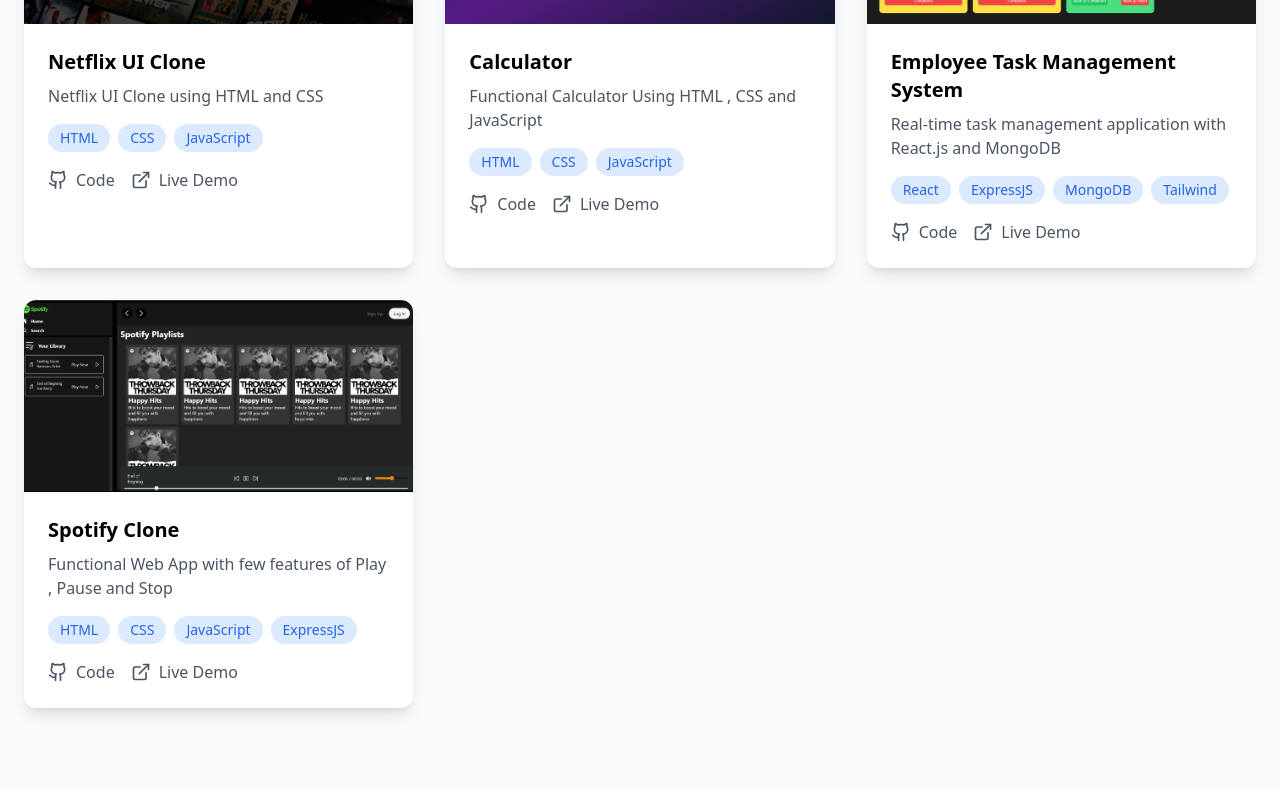
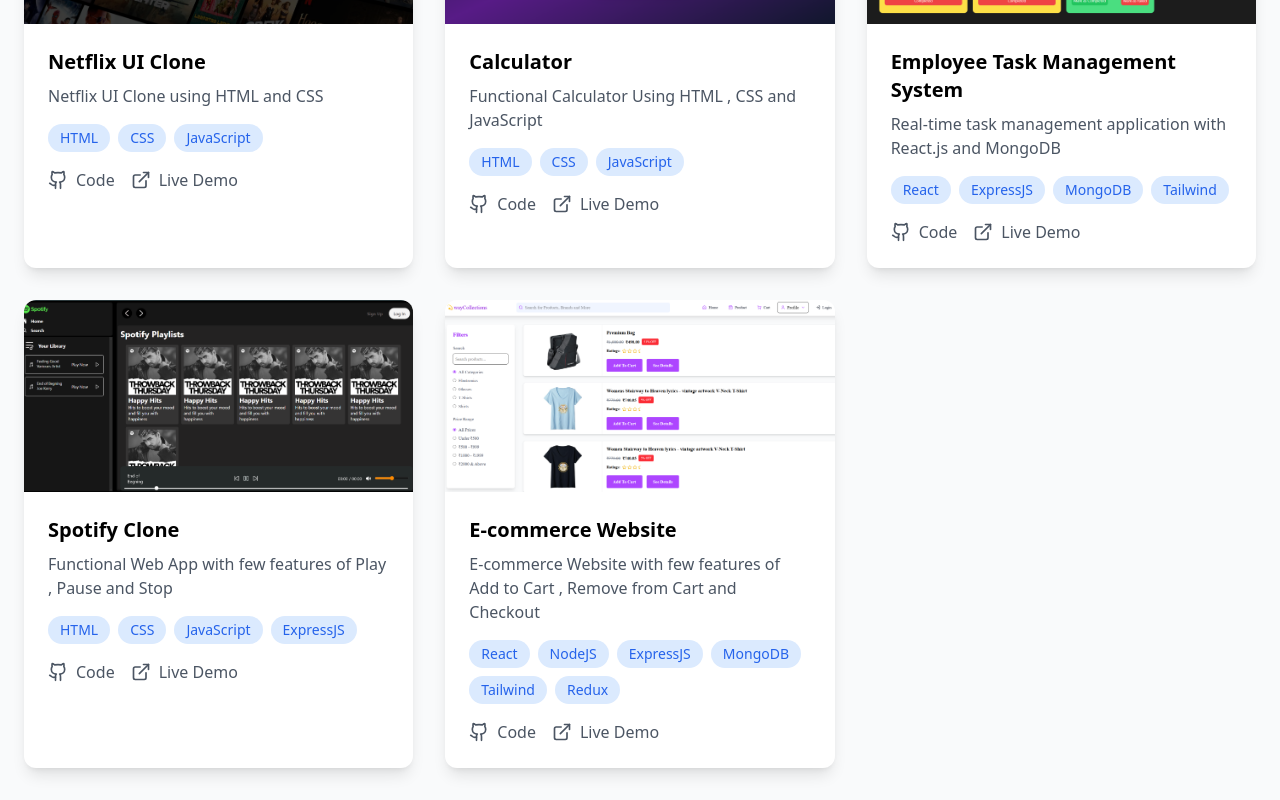
Before and after one commit to codewithmanish102003/Portfolio, a React (Vite) app: page / in a window 1280 px wide. Shown: the part 1352-2152 px from the top of the page. Built offline with nearby package versions, Linux system fonts and the light colour scheme.

Commit message:
Add E-commerce Website project details to App.tsx

```diff
--- a/src/App.tsx
+++ b/src/App.tsx
@@ -148,6 +148,14 @@
                 tech: ["HTML", "CSS", "JavaScript","ExpressJS" ],
                 github: "https://github.com/codewithmanish102003/Spotify",
                 live: "https://spotifii.netlify.app/"
+              },
+              {
+                title: "E-commerce Website",
+                description: "E-commerce Website with few features of Add to Cart , Remove from Cart and Checkout",
+                image: "Screenshot 2025-06-04 225118.png",
+                tech: ["React", "NodeJS","ExpressJS","MongoDB", "Tailwind","Redux"],
+                github: "https://github.com/codewithmanish102003/New-folder",
+                live: "https://starwaycollections.netlify.app/"
               }
             ].map((project, index) => (
               <div key={index} className={isDarkMode ? "bg-gray-800 rounded-xl overflow-hidden shadow-lg" : "bg-white rounded-xl overflow-hidden shadow-lg"}>
```
Also changed, not shown: public/Screenshot 2025-06-04 225118.png (added).
